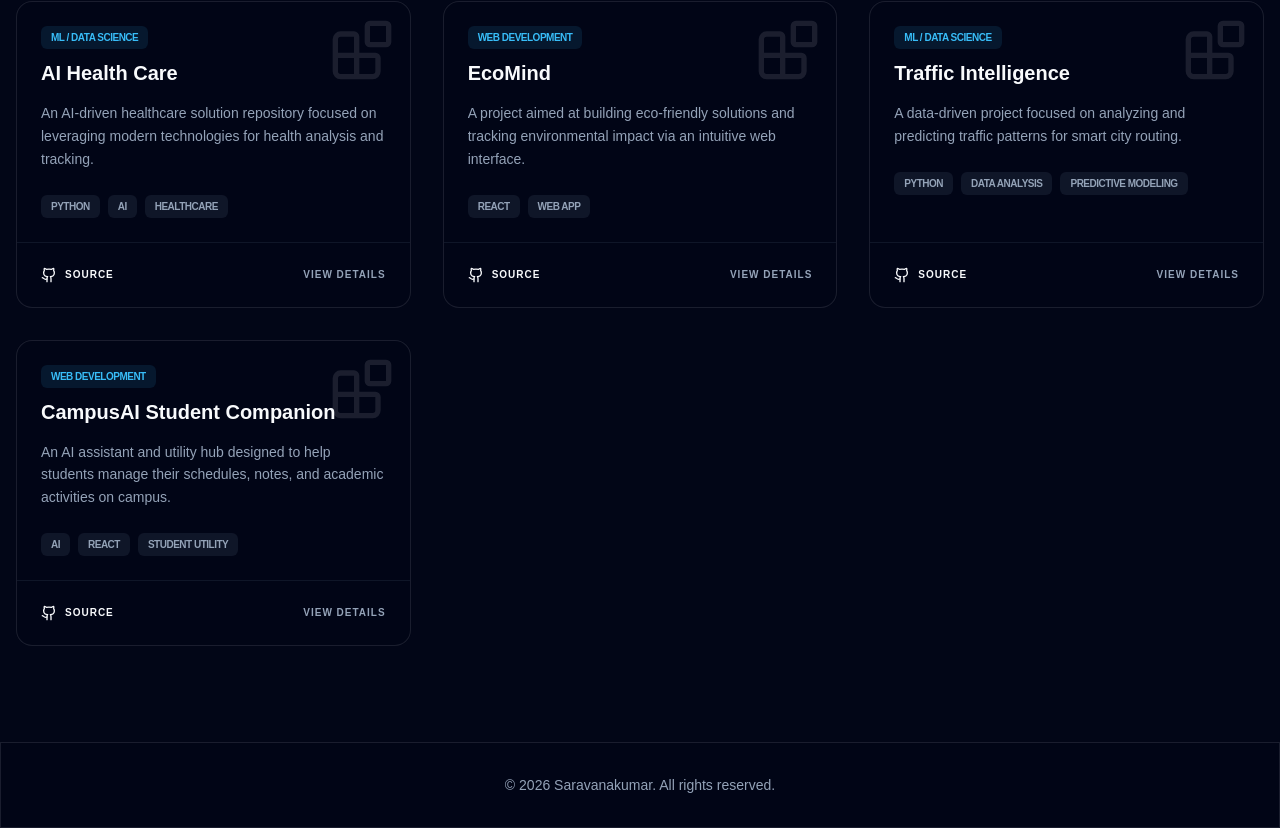
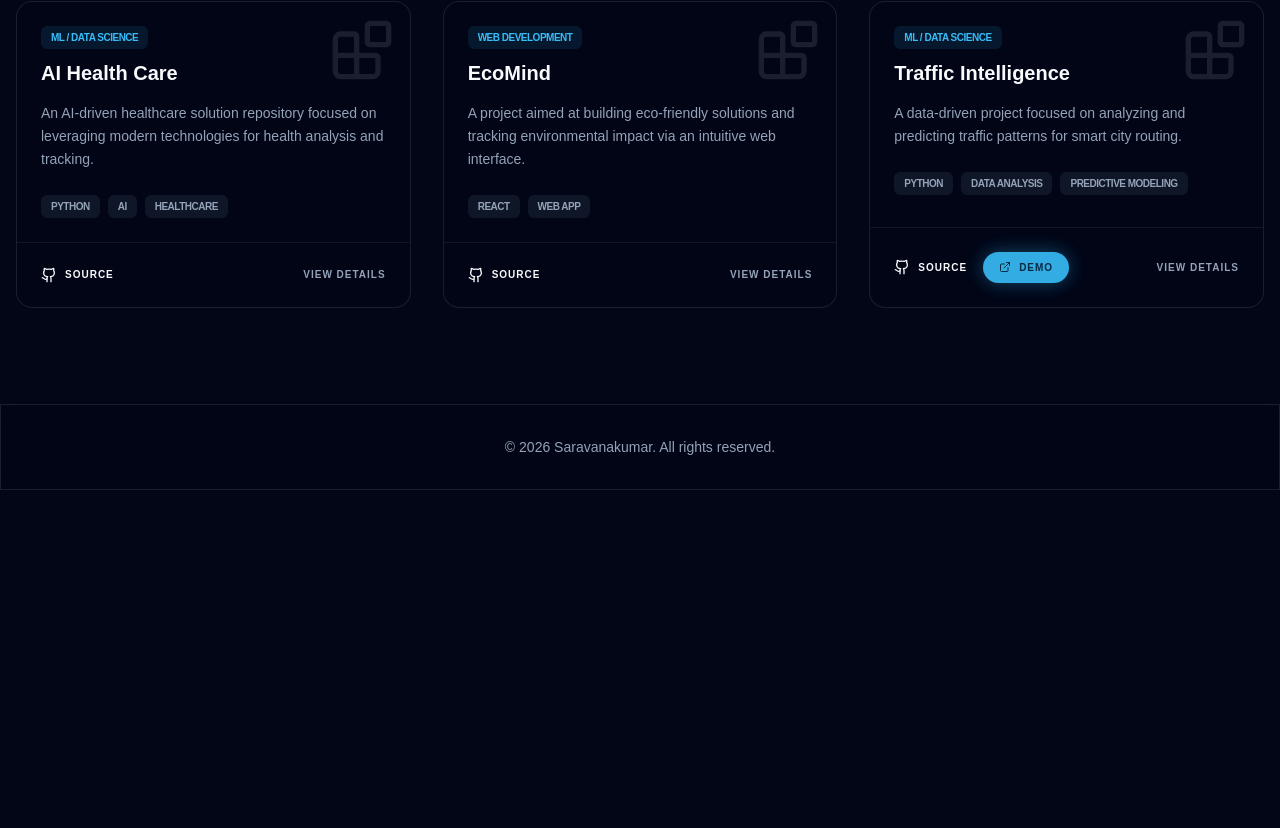
Before and after one commit to saravana5632/projects, a React (Vite) app: page / in a window 1280 px wide. Shown: the part 1178-2006 px from the top of the page. After the commit the page ends 1668 px from the top, so only its background shows below. Built offline with nearby package versions, Linux system fonts and the light colour scheme.

Commit message:
fix: Add Demo link to Traffic Intelligence Project

```diff
--- a/src/data/projects.ts
+++ b/src/data/projects.ts
@@ -126,17 +126,6 @@ export const projects: Project[] = [
     year: 2025,
     status: "Completed",
     githubUrl: "https://github.com/saravana5632/Traffic-intelligence",
-    liveUrl: "",
-  },
-  {
-    id: "campusai-student-companion",
-    title: "CampusAI Student Companion",
-    description: "An AI assistant and utility hub designed to help students manage their schedules, notes, and academic activities on campus.",
-    category: "Web Development",
-    technologies: ["AI", "React", "Student Utility"],
-    year: 2025,
-    status: "Completed",
-    githubUrl: "https://github.com/saravana5632/campusai-student-companion",
-    liveUrl: "",
+    liveUrl: "https://traffic-intelligence5632.vercel.app/",
   }
 ];
```
